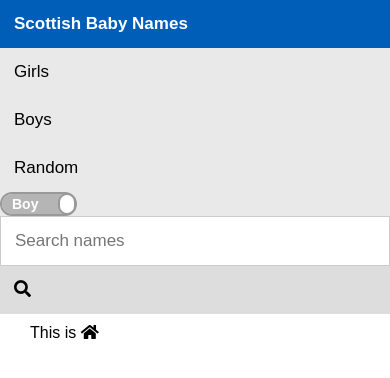
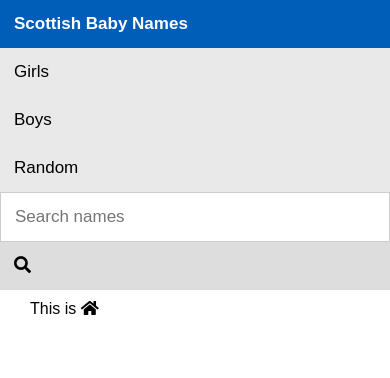
Before and after one commit to stuartgraham/ScotBabyNames, a Python web app: template babynames/lambda/api_handler/templates/home.html in a window 390 px wide. Shown: the top 378 px of the page. Run offline with Jinja, Linux system fonts and the light colour scheme; the template is opened without the code that fills it, so the values that code supplies are empty.

Commit message:
Remove switch

```diff
--- a/babynames/lambda/api_handler/templates/_base.html
+++ b/babynames/lambda/api_handler/templates/_base.html
@@ -94,54 +94,6 @@
     .topnav input[type=text] {
         border: 1px solid #ccc;
     }
-    .onoffswitch {
-    position: relative; width: 77px;
-    -webkit-user-select:none; -moz-user-select:none; -ms-user-select: none;
-    }
-    .onoffswitch-checkbox {
-        position: absolute;
-        opacity: 0;
-        pointer-events: none;
-    }
-    .onoffswitch-label {
-        display: block; overflow: hidden; cursor: pointer;
-        border: 2px solid #999999; border-radius: 17px;
-    }
-    .onoffswitch-inner {
-        display: block; width: 200%; margin-left: -100%;
-        transition: margin 0.3s ease-in 0s;
-    }
-    .onoffswitch-inner:before, .onoffswitch-inner:after {
-        display: block; float: left; width: 50%; height: 20px; padding: 0; line-height: 20px;
-        font-size: 14px; color: white; font-family: Trebuchet, Arial, sans-serif; font-weight: bold;
-        box-sizing: border-box;
-    }
-    .onoffswitch-inner:before {
-        content: "Boy";
-        padding-left: 10px;
-        background-color: #B5B5B5; color: #FFFFFF;
-    }
-    .onoffswitch-inner:after {
-        content: "Girl";
-        padding-right: 10px;
-        background-color: #EEEEEE; color: #999999;
-        text-align: right;
-    }
-    .onoffswitch-switch {
-        display: block; width: 18px; margin: 1px;
-        background: #FFFFFF;
-        position: absolute; top: 0; bottom: 0;
-        right: 53px;
-        border: 2px solid #999999; border-radius: 17px;
-        transition: all 0.3s ease-in 0s;
-    }
-    .onoffswitch-checkbox:checked + .onoffswitch-label .onoffswitch-inner {
-        margin-left: 0;
-    }
-    .onoffswitch-checkbox:checked + .onoffswitch-label .onoffswitch-switch {
-        right: 0px;
-    }
-
     }
     </style>
 </head>
@@ -153,13 +105,6 @@
         <a href="/random/b">Boys</a>
         <a href="/random/x">Random</a>
         <div class="search-container">
-            <div class="onoffswitch">
-                <input type="checkbox" name="onoffswitch" class="onoffswitch-checkbox" id="myonoffswitch" tabindex="0" checked>
-                <label class="onoffswitch-label" for="myonoffswitch">
-                    <span class="onoffswitch-inner"></span>
-                    <span class="onoffswitch-switch"></span>
-                </label>
-            </div>
             <span id="navbar_form">
                 <input type="text" placeholder="Search names" id="navbar_search">
                 <button type="submit" id="navbar_sumbit" type="button" onClick="search_navigate()"><i class="fa fa-search"></i></button>
```
